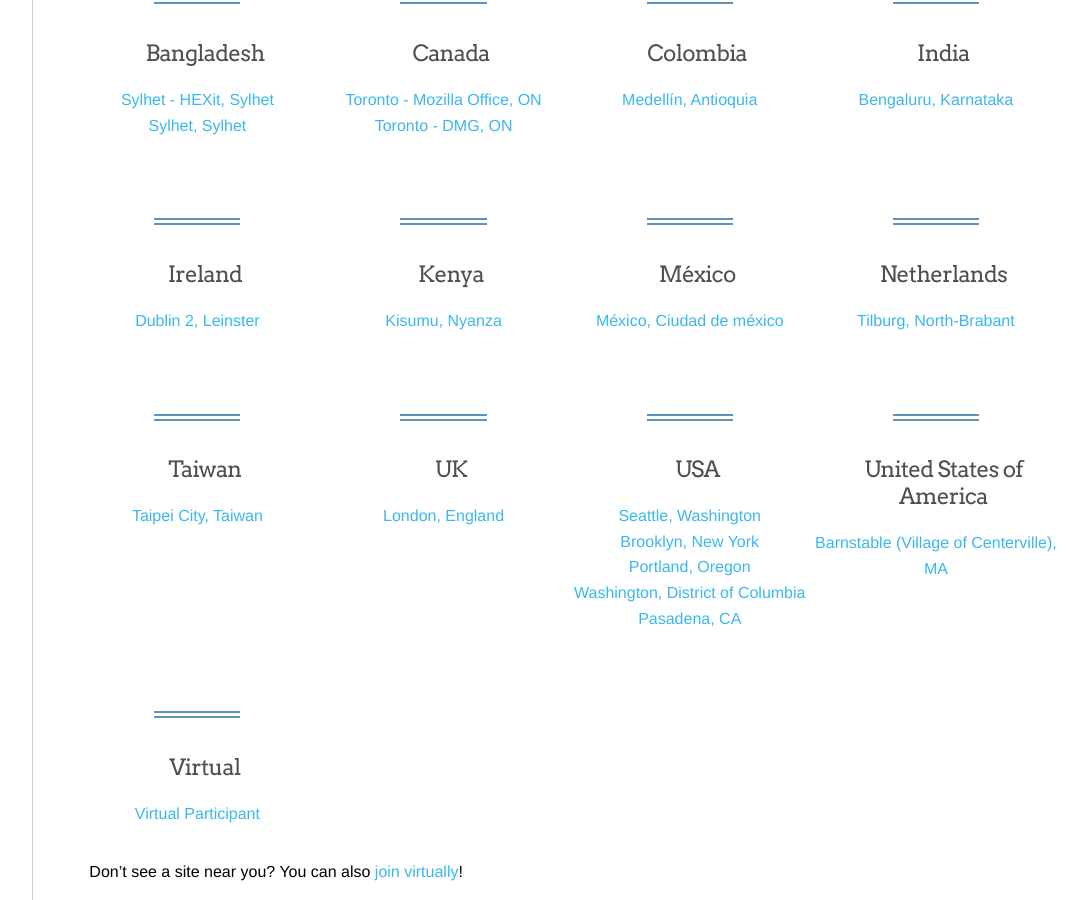
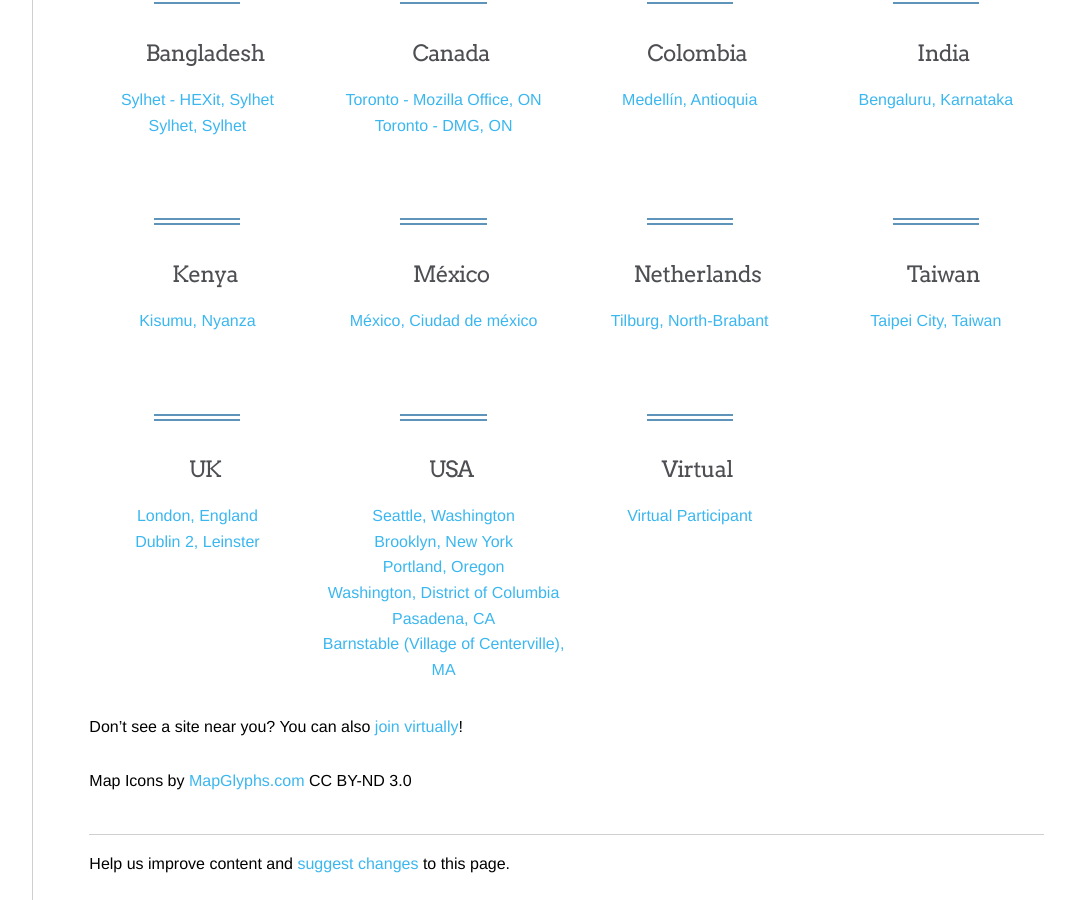
Before and after one commit to mozilla/global-sprint, a Jekyll site: the page built from _articles/register.md, in a window 1280 px wide and 900 px high, scrolled down 773 px. Shown: the whole window, without its empty margins (180-1267 px from the left). Built offline with Jekyll 4.4.1, drawn with Linux system fonts in a browser that asks for light colours; comment, search, counter and statistics services are not loaded; a style sheet for code colours, icons or effects is not loaded; part of the change alters nothing that is shown.

Commit message:
Update sites.json

```diff
--- a/_data/sites.json
+++ b/_data/sites.json
@@ -55,15 +55,6 @@
             "linkToTito": "https://ti.to/Mozilla/global-sprint-bengaluru"
         }
     ],
-    "Ireland": [
-        {
-            "siteName": "Kilroy's College",
-            "siteLocationCity": "Dublin 2",
-            "siteLocationStateProvince": "Leinster",
-            "siteLocationCountry": "Ireland",
-            "linkToTito": "https://ti.to/Mozilla/global-sprint-dublin"
-        }
-    ],
     "Kenya": [
         {
             "siteName": "LakeHub",
@@ -112,6 +103,14 @@
             "siteLocationCountry": "UK",
             "countryCode": "UK",
             "linkToTito": "https://ti.to/Mozilla/global-sprint-london"
+        },
+        {
+            "siteName": "Kilroy's College",
+            "siteLocationCity": "Dublin 2",
+            "siteLocationStateProvince": "Leinster",
+            "siteLocationCountry": "UK",
+            "countryCode": "UK",
+            "linkToTito": "https://ti.to/Mozilla/global-sprint-dublin"
         }
     ],
     "USA": [
@@ -154,14 +153,13 @@
             "siteLocationCountry": "USA",
             "countryCode": "US",
             "linkToTito": "https://ti.to/Mozilla/global-sprint-pasadena-CA"
-        }
-    ],
-    "United States of America": [
+        },
         {
             "siteName": "Cape Cod Chamber of Commerce LaunchPad Co-Working Space",
             "siteLocationCity": "Barnstable (Village of Centerville)",
             "siteLocationStateProvince": "MA",
-            "siteLocationCountry": "United States of America",
+            "siteLocationCountry": "USA",
+            "countryCode": "US",
             "linkToTito": "https://ti.to/Mozilla/global-sprint-barnstable-ma "
         }
     ]
```
